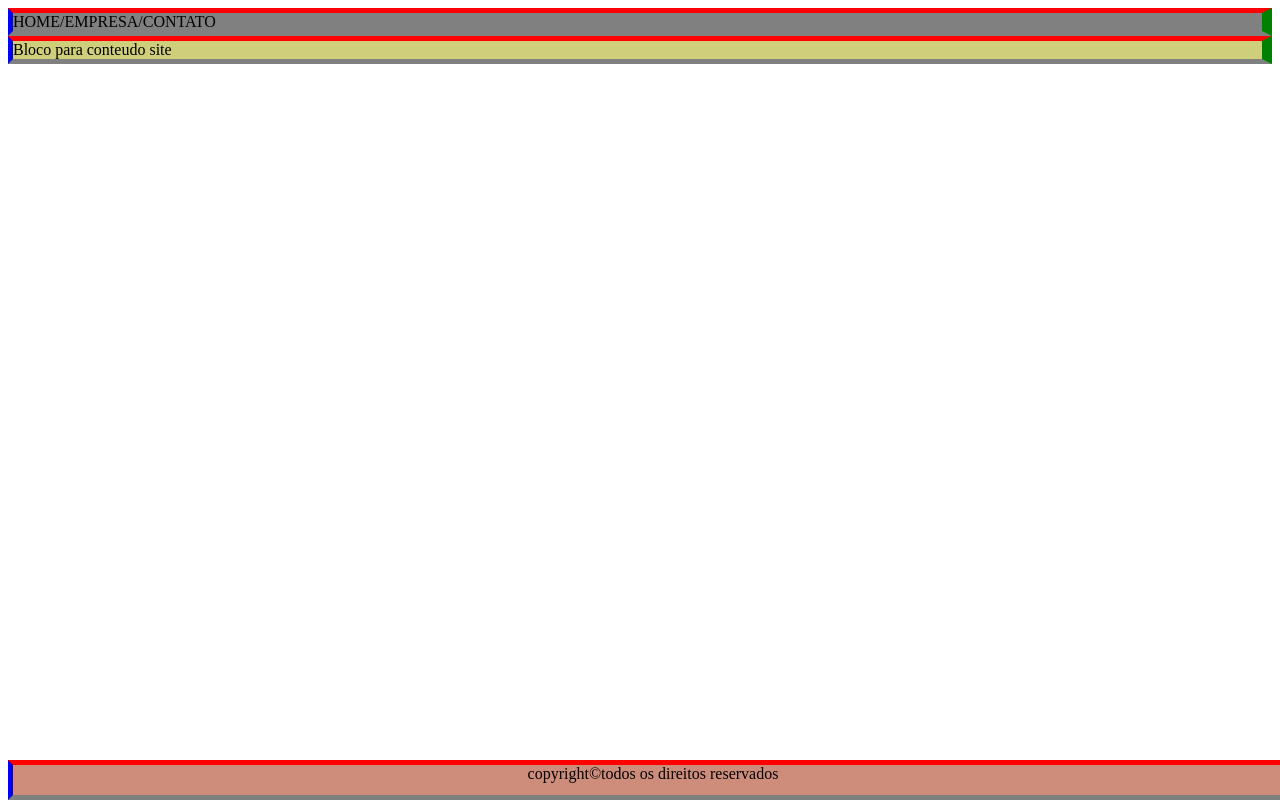
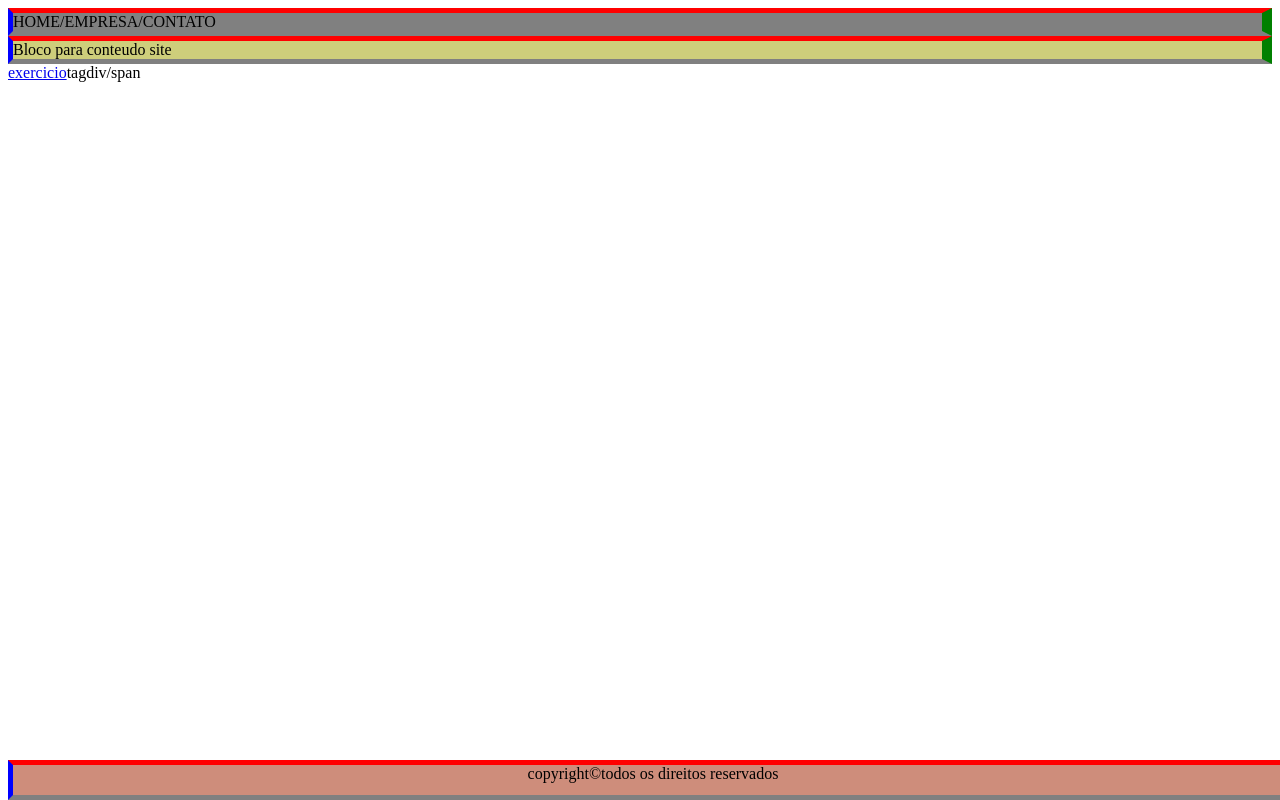
Before and after one commit to DaniellCCosta/programaweb, a plain HTML site: page atividade6/index.html in a window 1280 px wide. Shown: the top 800 px of the page. Drawn offline with Linux system fonts and the light colour scheme.

Commit message:
Add files via upload

```diff
--- a/atividade6/index.html
+++ b/atividade6/index.html
@@ -53,6 +53,7 @@ bottom: 0;
 		<div id="conteudo">
 			Bloco para conteudo site
        </div>
+       <a href="exercicio">exercicio</a>tagdiv/span<br>
 
 <div id="rodape">
     copyright&copy;todos os direitos reservados
```
